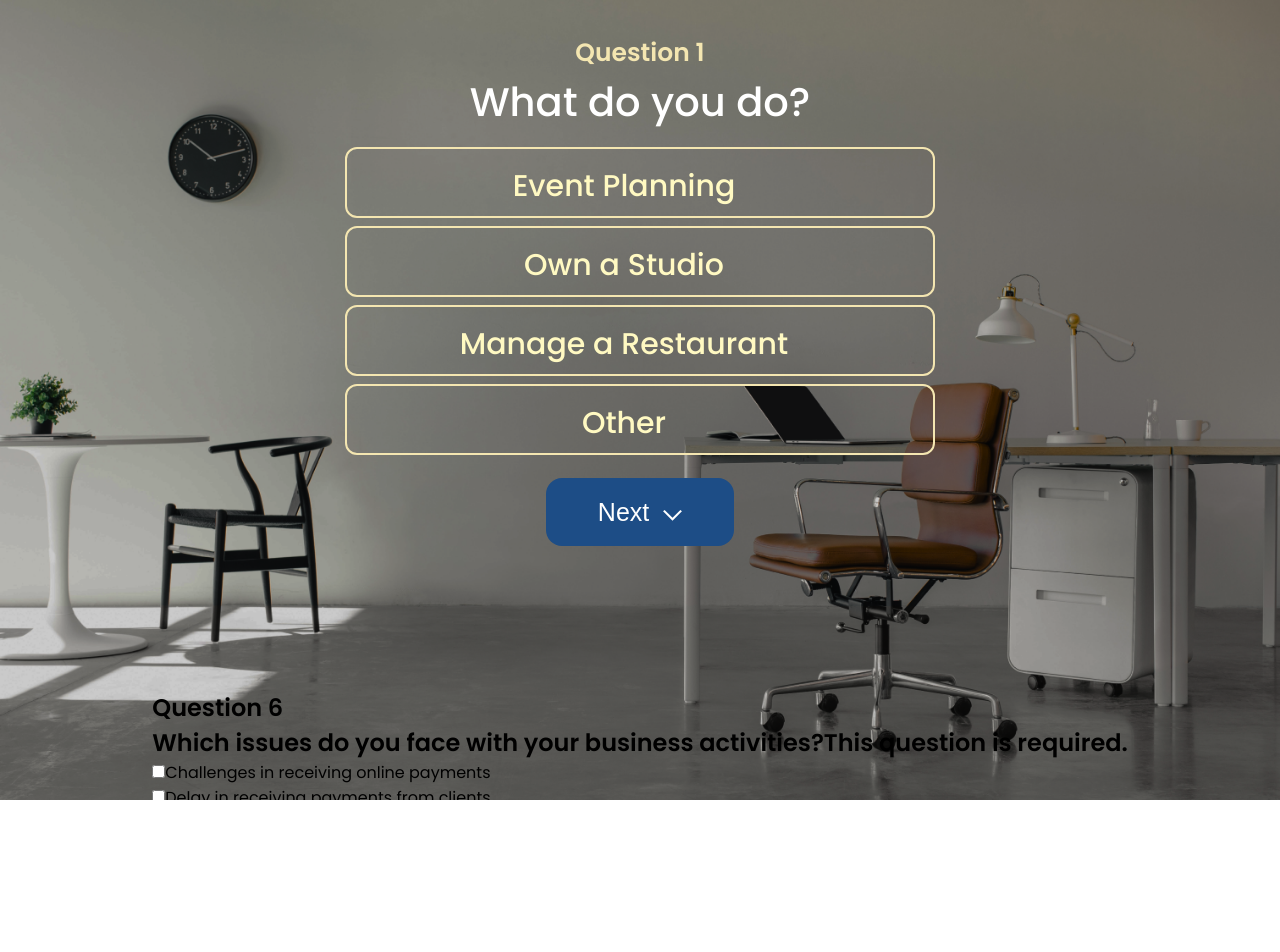
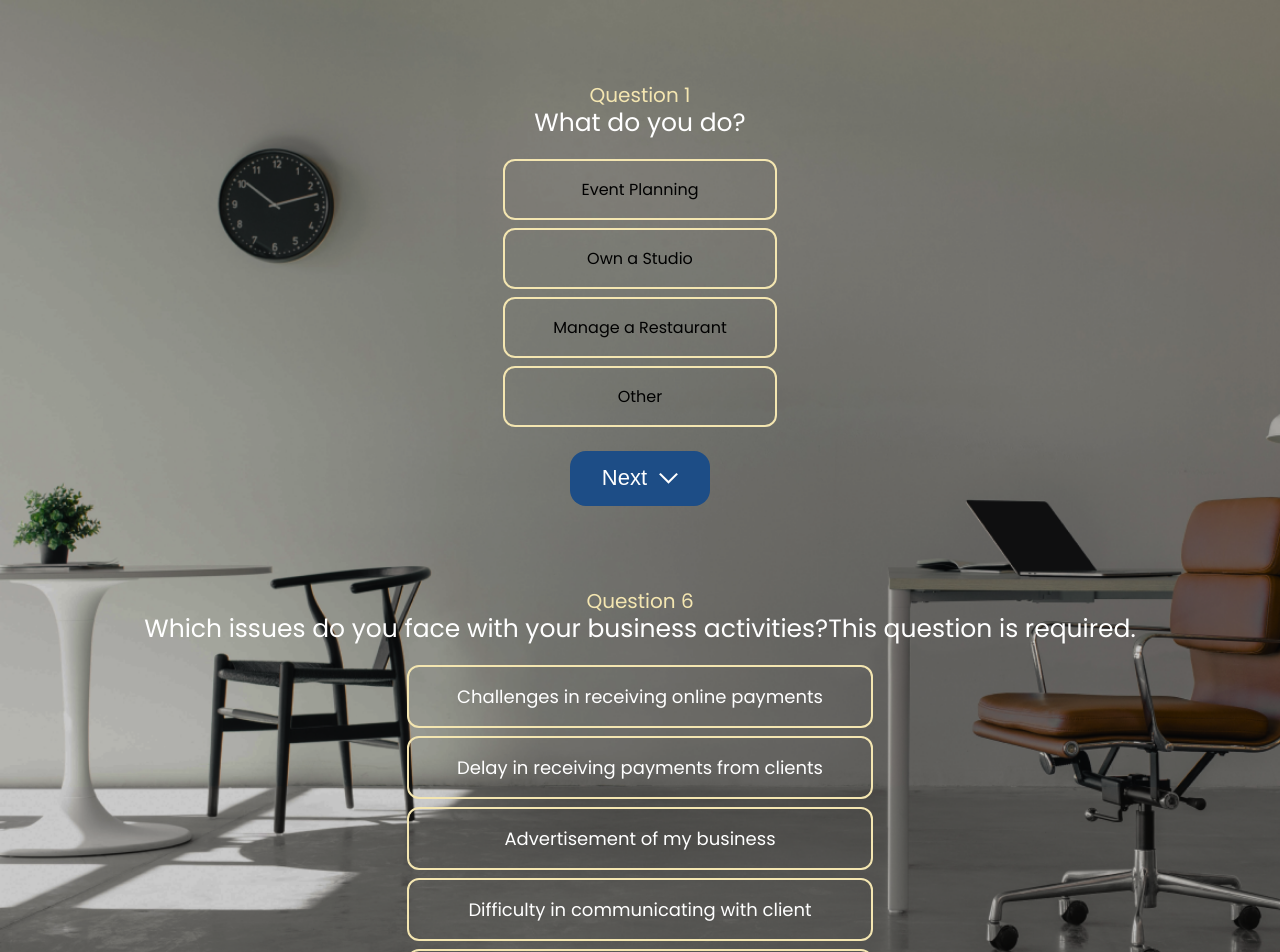
Before and after one commit to veinverse/VeinForm, a React (Create React App) app: page /form in a window 1280 px wide. Shown: the top 952 px of the page. Before the commit the page ends 800 px from the top, so only its background shows below. Built offline with nearby package versions, Linux system fonts and the light colour scheme.

Commit message:
form default css

```diff
--- a/src/components/Form/Q6/Q6.jsx
+++ b/src/components/Form/Q6/Q6.jsx
@@ -2,15 +2,14 @@ import "./q6.css";
 
 const Q6 = () => {
   return (
-    <section>
-      <div>
+    <div className="q__wrapper">
       <h1>Question 6</h1>
       <h2>
-          Which issues do you face with your business activities?This question
-          is required.
+        Which issues do you face with your business activities?This question is
+        required.
       </h2>
-        <div>
-          <div>
+      <div className="choice__wrapper">
+        <div className="option">
           <input
             type="checkbox"
             value="Challenges in receiving online payments"
@@ -19,7 +18,7 @@ const Q6 = () => {
           />
           <label for="1">Challenges in receiving online payments</label>
         </div>
-          <div>
+        <div className="option">
           <input
             type="checkbox"
             value="Delay in receiving payments from clients"
@@ -28,7 +27,7 @@ const Q6 = () => {
           />
           <label for="2">Delay in receiving payments from clients</label>
         </div>
-          <div>
+        <div className="option">
           <input
             type="checkbox"
             value="Advertisement of my business"
@@ -37,7 +36,7 @@ const Q6 = () => {
           />
           <label for="3">Advertisement of my business</label>
         </div>
-          <div>
+        <div className="option">
           <input
             type="checkbox"
             value="Difficulty in communicating with clients"
@@ -46,13 +45,34 @@ const Q6 = () => {
           />
           <label for="4">Difficulty in communicating with client</label>
         </div>
-          <div>
-            <input type="text" placeholder="Other" name="business issues" />
+        <div className="option">
+          <input
+            type="text"
+            placeholder="Other"
+            name="business issues"
+            className="text_enter"
+          />
         </div>
       </div>
-        <button>Next</button>
+      <button className="next__btn">
+        <p className="btn__text">
+          Next &nbsp;
+          <span>
+            <svg
+              width="19"
+              height="13"
+              fill="none"
+              xmlns="http://www.w3.org/2000/svg"
+            >
+              <path
+                d="M9.50005 11.8L18.95 2.34999L17.375 0.87999L9.50005 8.64999L1.62505 0.87999L0.0500489 2.34999L9.50005 11.8Z"
+                fill="white"
+              />
+            </svg>
+          </span>
+        </p>
+      </button>
     </div>
-    </section>
   );
 };
 
--- a/src/components/Form/Q6/q6.css
+++ b/src/components/Form/Q6/q6.css
@@ -1,2 +1,23 @@
-section {
+.q6 {
+  display: flex;
+  flex-direction: column;
+  text-align: center;
 }
+
+.q6 > h1 {
+  color: var(--color-primary);
+  font-size: 20px;
+  font-weight: 400;
+}
+
+.q6 > h2 {
+  color: var(--color-white);
+  font-size: 30px;
+  font-weight: 500;
+  line-height: 60px;
+}
+
+/* .choice__wrapper{
+    padding-top: 15px;
+    padding-bottom: 15px;
+} */
--- a/src/components/Form/q1/q1.css
+++ b/src/components/Form/q1/q1.css
@@ -1,75 +1,73 @@
-body,
-.q1__wrapper {
+.q__wrapper {
+  margin: 5rem auto 0;
   display: flex;
   flex-direction: column;
   align-items: center;
   justify-content: center;
-  height: 100vh;
 }
 
-.question__text {
-  text-align: center;
+h1 {
+  color: var(--color-primary);
+  font-size: 20px;
+  font-weight: 400;
 }
 
-.title {
-  color: #f4e6b1;
+h2 {
+  color: var(--color-white);
   font-size: 25px;
-  font-weight: 700;
-}
-
-.question {
-  color: #ffffff;
-  font-size: 40px;
-  font-weight: 500;
-  line-height: 60px;
+  font-weight: 400;
+  line-height: 1;
 }
 
 .choice__wrapper {
-  padding-top: 15px;
-  padding-bottom: 15px;
+  margin: 1.5rem 0 1rem;
 }
 
 .option {
-  width: 590px;
-  height: 71px;
+  display: flex;
+  justify-content: center;
+  align-items: center;
+  width: 100%;
+  padding: 1rem 3rem;
   cursor: pointer;
-  border: 2px solid #f4e6b1;
+  border: 2px solid var(--color-primary);
   border-radius: 12px;
-  padding: 15px 40px 15px 8px;
   margin-bottom: 8px;
-  text-align: center;
 }
 
-.option__text {
-  color: #fff9c2;
-  font-size: 30px;
-  font-weight: 500;
-  line-height: 45px;
+.option > input:checked + label {
+  background-color: var(--color-primary);
+  transition: var(--transition);
+}
+
+.option > input {
+  display: none;
+}
+
+.option > label {
+  color: white;
+  font-size: 18px;
+  font-weight: 400;
+}
+
+.option > label:checked {
+  color: var(--color-black);
+}
+
+.text_enter {
+  display: block !important;
 }
 
 .next__btn {
-  width: 188px;
-  height: 68px;
+  padding: 0.9rem 2rem;
   display: flex;
   align-items: center;
   justify-content: center;
-  background: #1d4d86;
+  background: var(--color-auxiliary);
   border-radius: 16px;
   cursor: pointer;
 }
 .next__btn > p {
   color: #ffffff;
-  font-size: 25px;
-  font-weight: 500;
-  line-height: 38px;
-  text-align: center;
-  background: transparent;
+  font-size: 22px;
 }
-.next__btn > p > span {
-  left: 5%;
-  right: 43%;
-  top: 80%;
-  bottom: -70%;
-  transform: rotate(-90deg);
-  color: white;
-}
--- a/src/components/Form/q1/q1.jsx
+++ b/src/components/Form/q1/q1.jsx
@@ -2,13 +2,10 @@ import "./q1.css";
 
 const Q1 = () => {
   return (
-    <div className="q1__wrapper">
-      <div className="question__text">
-        <h1 className="title">Question 1</h1>
-        <span className="question">What do you do?</span>
-      </div>
+    <div className="q__wrapper">
+      <h1>Question 1</h1>
+      <h2>What do you do?</h2>
       <div className="choice__wrapper">
-        <div className="answer__options">
         <div className="option">
           <div className="option__text">Event Planning</div>
         </div>
@@ -22,15 +19,13 @@ const Q1 = () => {
           <div className="option__text">Other</div>
         </div>
       </div>
-      </div>
       <button className="next__btn">
         <p className="btn__text">
           Next &nbsp;
-          <span className="vector">
+          <span>
             <svg
               width="19"
-              height="12"
-              viewBox="0 0 19 12"
+              height="13"
               fill="none"
               xmlns="http://www.w3.org/2000/svg"
             >
--- a/src/pages/Form/form.css
+++ b/src/pages/Form/form.css
@@ -2,7 +2,6 @@ html,
 body {
   background-image: url("../../photos//qs1.png");
   width: 100vw;
-  height: 100vh;
   overflow-x: hidden;
   background-size: cover;
 }
```
Lines whose indentation alone changed are shown as unchanged.
